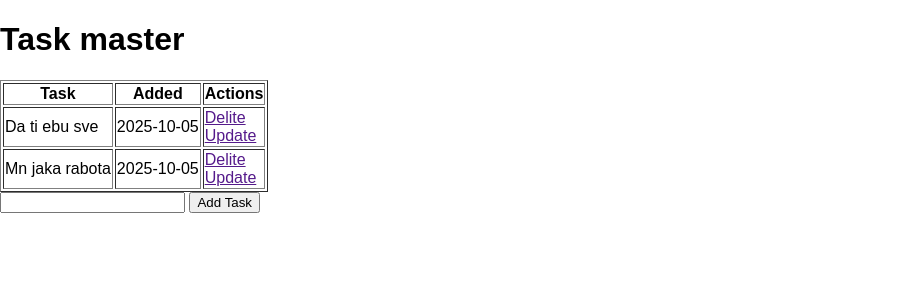
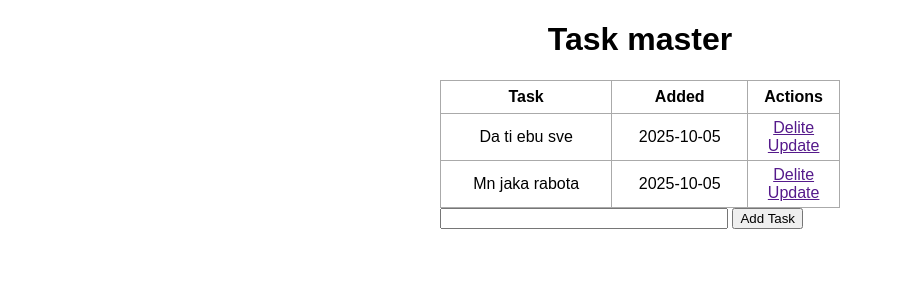
Before and after one commit to dimitar-sudo/task-master, a Flask app: page / in a window 1280 px wide. Shown: the top 300 px of the page, without its empty margins (0-903 px from the left). Run offline with Flask 3, Linux system fonts and the light colour scheme; data comes from the database, SQL or seed files in the repository.

Commit message:
added styling and alighed the title

```diff
--- a/static/css/main.css
+++ b/static/css/main.css
@@ -1,4 +1,36 @@
-body{
+body, html {
     margin: 0;
     font-family: sans-serif;
+    background-color: rgb(255, 255, 255);
 }
+
+.content {
+    margin: 0 auto;
+    width: 400px;
+}
+
+table, td, th {
+    border: 1px solid #aaa;
+}
+
+table {
+    border-collapse: collapse;
+    width: 100%;
+}
+
+th {
+    height: 30px;
+}
+
+td {
+    text-align: center;
+    padding: 5px;
+}
+
+.form {
+    margin-top: 20px;
+}
+
+#content {
+    width: 70%;
+}
--- a/templates/index.html
+++ b/templates/index.html
@@ -6,7 +6,7 @@
 
 {% block body %}
 <div class="content">
-    <h1>Task master</h1>
+    <h1 style="text-align: center;">Task master</h1>
 
     <table border="1">
         <tr>
```
